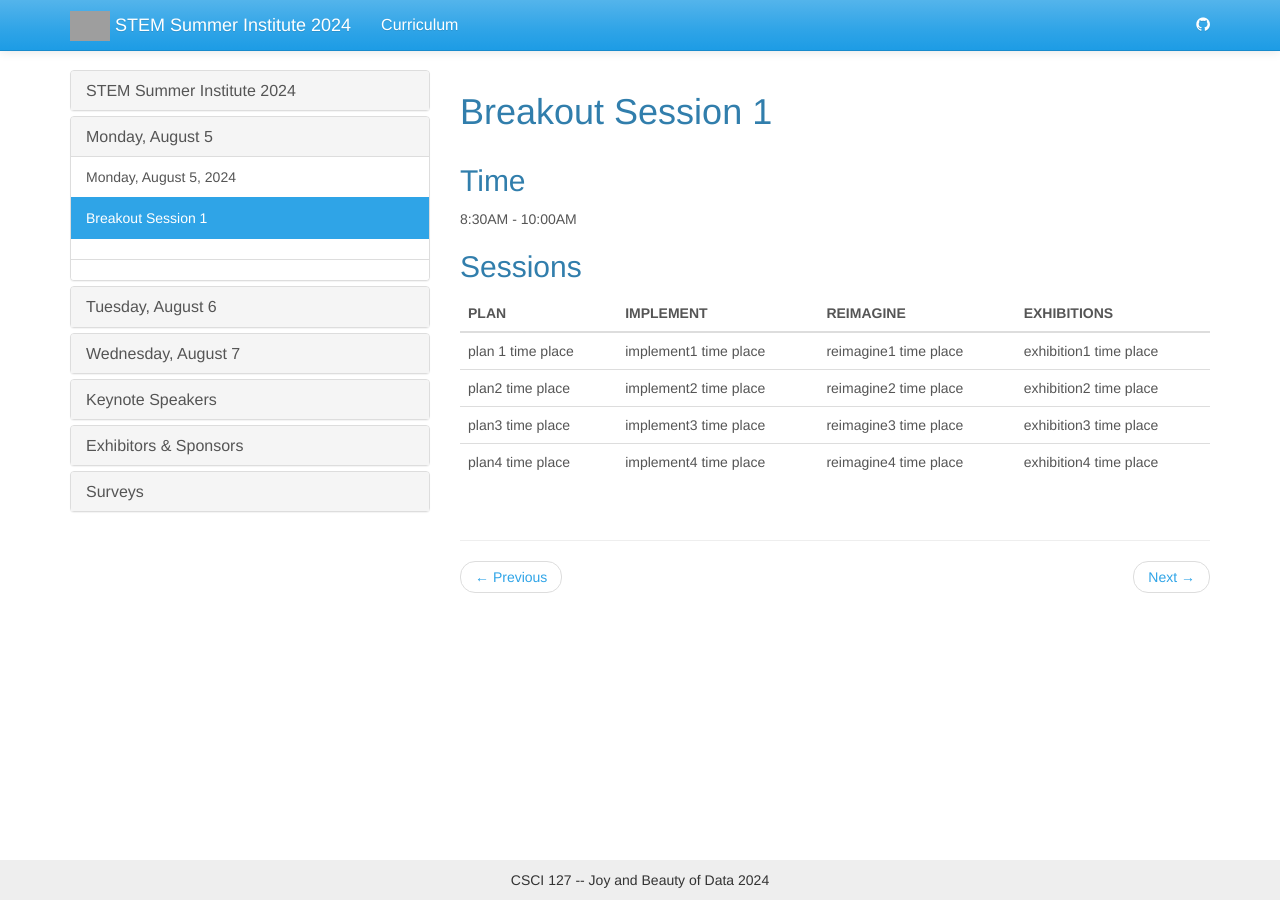
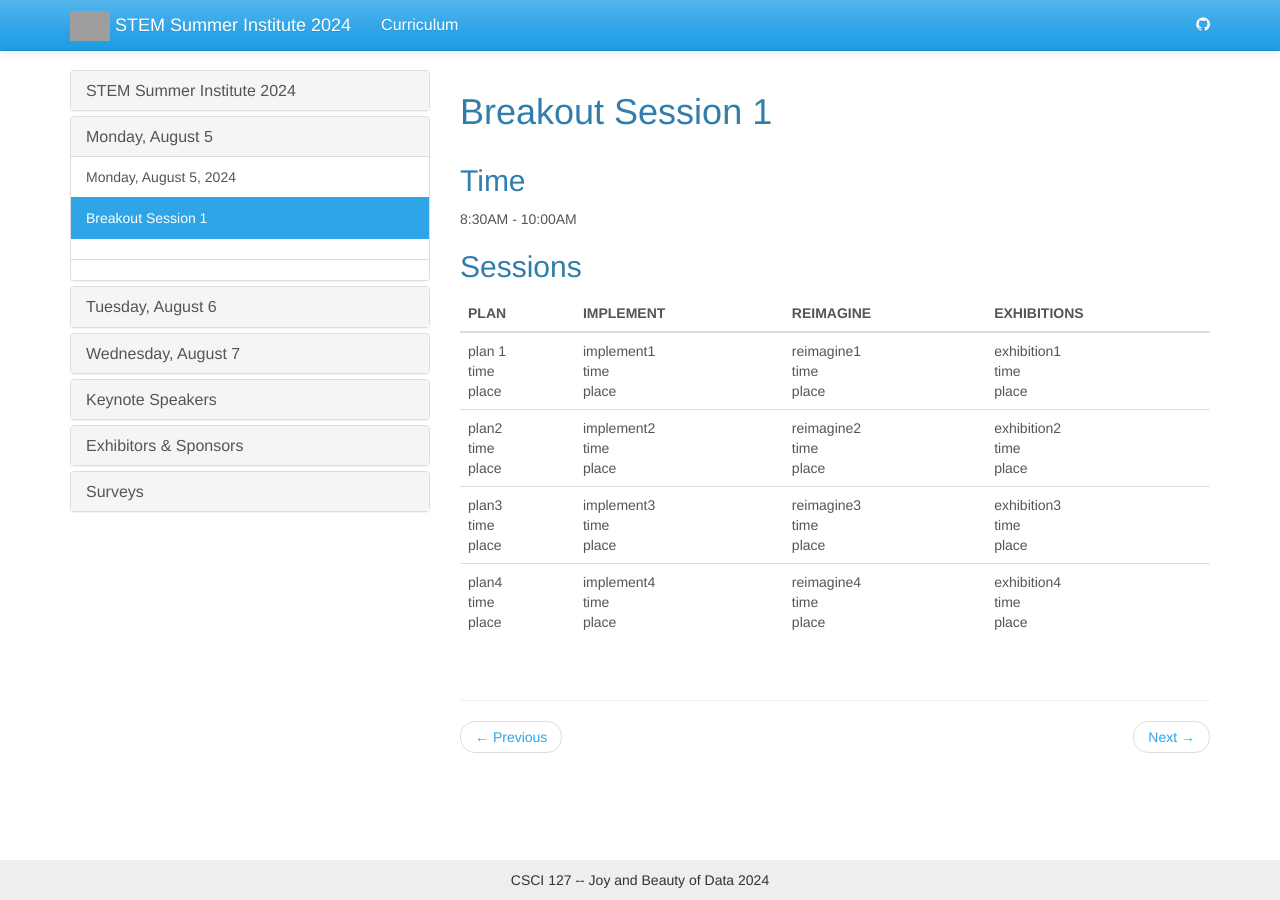
Before and after one commit to jake-chipps/SSI24, a Jekyll site: the page built from _docs/monday/breakout1.md, in a window 1280 px wide. Built offline with Jekyll 4.4.1, drawn with Linux system fonts in a browser that asks for light colours; grey boxes are pictures that could not be loaded.

```diff
--- a/_docs/monday/breakout1.md
+++ b/_docs/monday/breakout1.md
@@ -9,9 +9,9 @@ permalink: /docs/breakout1/
 
 ## Sessions
 
-| **PLAN**          | **IMPLEMENT**         | **REIMAGINE**         | **EXHIBITIONS**        |
-|-------------------|-----------------------|-----------------------|------------------------|
-| plan 1 time place | implement1 time place | reimagine1 time place | exhibition1 time place |
-| plan2 time place  | implement2 time place | reimagine2 time place | exhibition2 time place |
-| plan3 time place  | implement3 time place | reimagine3 time place | exhibition3 time place |
-| plan4 time place  | implement4 time place | reimagine4 time place | exhibition4 time place |
+| **PLAN**                | **IMPLEMENT**               | **REIMAGINE**               | **EXHIBITIONS**              |
+|-------------------------|-----------------------------|-----------------------------|------------------------------|
+| plan 1<br>time<br>place | implement1<br>time<br>place | reimagine1<br>time<br>place | exhibition1<br>time<br>place |
+| plan2<br>time<br>place  | implement2<br>time<br>place | reimagine2<br>time<br>place | exhibition2<br>time<br>place |
+| plan3<br>time<br>place  | implement3<br>time<br>place | reimagine3<br>time<br>place | exhibition3<br>time<br>place |
+| plan4<br>time<br>place  | implement4<br>time<br>place | reimagine4<br>time<br>place | exhibition4<br>time<br>place |
```
